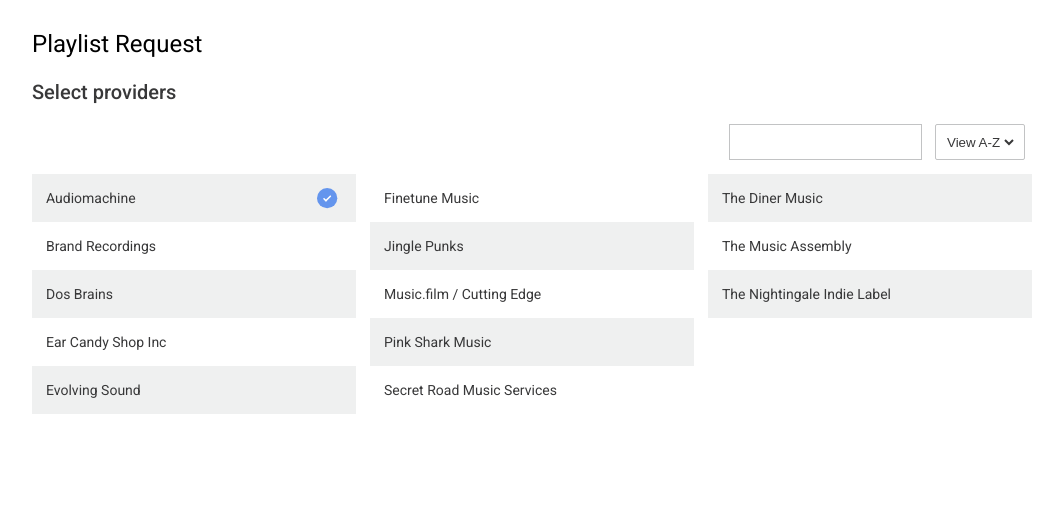
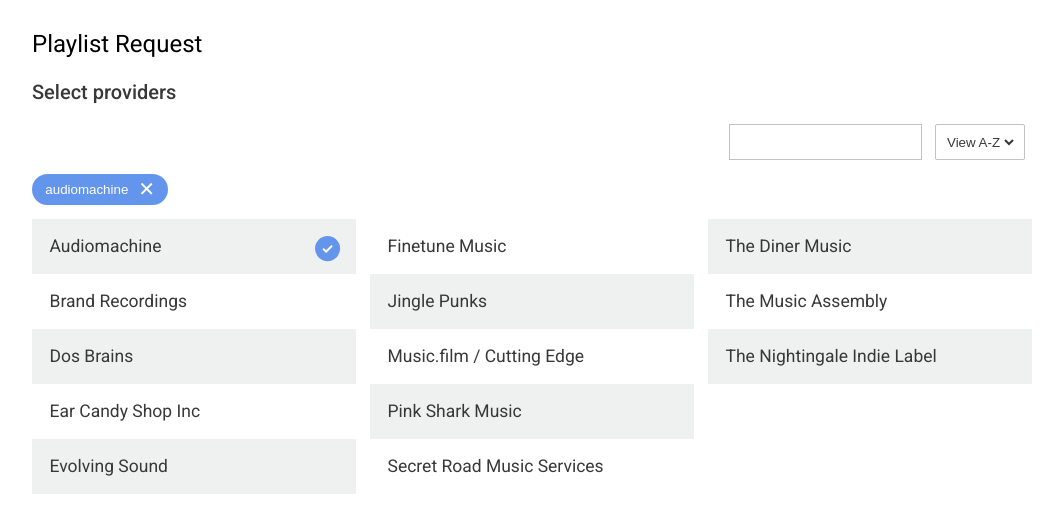
Before and after one commit to edpe/playlist-request, an Angular app: page / in a window 1280 px wide. Both pictures are taken after a click on the label "Audiomachine". Shown: the top 532 px of the page, without its empty margins (108-1171 px from the left). Built offline with nearby package versions, Linux system fonts and the light colour scheme.

Commit message:
feat: providers can be selected and deselected

```diff
--- a/src/app/mock-providers.ts
+++ b/src/app/mock-providers.ts
@@ -1,17 +1,17 @@
 import { Provider } from './provider';
 
 export const PROVIDERS: Provider[] = [
-  { id: 1, title: 'ear candy shop inc' },
-  { id: 2, title: 'the nightingale indie label' },
-  { id: 3, title: 'evolving sound' },
-  { id: 4, title: 'jingle punks' },
-  { id: 5, title: 'music.film / cutting edge' },
-  { id: 6, title: 'pink shark music' },
-  { id: 7, title: 'secret road music services' },
-  { id: 8, title: 'brand recordings' },
-  { id: 9, title: 'dos brains' },
-  { id: 10, title: 'the diner music' },
-  { id: 11, title: 'audiomachine' },
-  { id: 12, title: 'the music assembly' },
-  { id: 13, title: 'finetune music' },
+  { id: 1, title: 'ear candy shop inc', selected: false },
+  { id: 2, title: 'the nightingale indie label', selected: false },
+  { id: 3, title: 'evolving sound', selected: false },
+  { id: 4, title: 'jingle punks', selected: false },
+  { id: 5, title: 'music.film / cutting edge', selected: false },
+  { id: 6, title: 'pink shark music', selected: false },
+  { id: 7, title: 'secret road music services', selected: false },
+  { id: 8, title: 'brand recordings', selected: false },
+  { id: 9, title: 'dos brains', selected: false },
+  { id: 10, title: 'the diner music', selected: false },
+  { id: 11, title: 'audiomachine', selected: false },
+  { id: 12, title: 'the music assembly', selected: false },
+  { id: 13, title: 'finetune music', selected: false },
 ];
--- a/src/app/provider.ts
+++ b/src/app/provider.ts
@@ -1,4 +1,5 @@
 export interface Provider {
   id: number;
   title: string;
+  selected: boolean;
 }
--- a/src/app/providers/providers.component.css
+++ b/src/app/providers/providers.component.css
@@ -6,37 +6,6 @@
 
 h2 {
   color: #383839;
-}
-
-@media (min-width: 640px) {
-  .providers {
-    column-count: 2;
-  }
-}
-
-@media (min-width: 1080px) {
-  .providers {
-    column-count: 3;
-  }
-}
-
-.providers > li:nth-child(odd) {
-  background: #eff0f0;
-}
-
-.providers > li:hover {
-  background: #cddeee;
-}
-
-.provider {
-  display: inline-block;
-  justify-self: center;
-  cursor: pointer;
-  position: relative;
-  width: 90%;
-  padding: 1em;
-  color: #383839;
-  align-items: center;
 }
 
 .searchBar {
@@ -73,6 +42,38 @@ h2 {
   clip: rect(1px, 1px, 1px, 1px);
 }
 
+@media (min-width: 640px) {
+  .providers {
+    column-count: 2;
+  }
+}
+
+@media (min-width: 1080px) {
+  .providers {
+    column-count: 3;
+  }
+}
+
+.providers > li:nth-child(odd) {
+  background: #eff0f0;
+}
+
+.providers > li:hover {
+  background: #cddeee;
+}
+
+.provider {
+  display: inline-block;
+  justify-self: center;
+  cursor: pointer;
+  position: relative;
+  width: 90%;
+  padding: 1em;
+  color: #383839;
+  align-items: center;
+  font-size: 1.25em;
+}
+
 .provider input:checked + .customCheckbox {
   position: absolute;
   right: 0;
@@ -84,3 +85,41 @@ h2 {
   background-repeat: no-repeat;
   flex-shrink: 0;
 }
+
+.selectedProviders {
+  list-style-type: none;
+  padding: 0;
+  display: flex;
+  flex-direction: row;
+  flex-wrap: wrap;
+  align-items: center;
+  margin-top: 1em;
+}
+
+.selectedProvider {
+  background-color: #6495ed;
+  border-radius: 25px;
+  margin-right: 0.5em;
+  align-items: center;
+}
+
+.selectedProvider:hover {
+  background-color: #5c85d6;
+}
+
+.selectedProvider > button {
+  display: flex;
+  align-items: center;
+  background-color: transparent;
+  border: none;
+  color: #fff;
+  padding: 0.25em 1em;
+  cursor: pointer;
+}
+
+.selectedProvider > button:after {
+  content: "\2715";
+  color: #fff;
+  font-size: 1.5em;
+  padding-left: 0.5em;
+}
--- a/src/app/providers/providers.component.html
+++ b/src/app/providers/providers.component.html
@@ -19,6 +19,24 @@
   </div>
 </section>
 
+<section id="selectedProviders">
+  <ul class="selectedProviders">
+    <li
+      class="selectedProvider"
+      *ngFor="let selectedProvider of selectedProviders"
+    >
+      <button
+        class="removeProvider"
+        (click)="removeProvider(selectedProvider)"
+        [attr.aria-label]="'Remove provider ' + selectedProvider.title"
+      >
+        {{ selectedProvider.title }}
+      </button>
+    </li>
+  </ul>
+</section>
+
+<section id="providerList">
   <ul class="providers">
     <li
       *ngFor="
@@ -28,9 +46,16 @@
       "
     >
       <label class="provider">
-      <input class="visuallyHidden" type="checkbox" id="{{ provider.id }}" />
+        <input
+          class="visuallyHidden"
+          type="checkbox"
+          id="{{ provider.id }}"
+          (change)="addOrRemoveProviders(provider)"
+          [checked]="provider.selected"
+        />
         <span class="customCheckbox"></span>
         {{ provider.title | titlecase }}
       </label>
     </li>
   </ul>
+</section>
--- a/src/app/providers/providers.component.ts
+++ b/src/app/providers/providers.component.ts
@@ -11,6 +11,7 @@ export class ProvidersComponent implements OnInit {
   providers: Provider[] = [];
   providerTitle = '';
   sortDirection = 'ascending';
+  selectedProviders: Provider[] = [];
 
   constructor(private providersService: ProvidersService) {}
 
@@ -22,6 +23,25 @@ export class ProvidersComponent implements OnInit {
     this.sortDirection = sortDirection;
   }
 
+  addOrRemoveProviders(provider: Provider): void {
+    if (this.selectedProviders.includes(provider)) {
+      this.selectedProviders = this.selectedProviders.filter(
+        (p) => p.id !== provider.id
+      );
+      provider.selected = false;
+    } else {
+      this.selectedProviders.push(provider);
+      provider.selected = true;
+    }
+  }
+
+  removeProvider(selectedProvider: Provider): void {
+    this.selectedProviders = this.selectedProviders.filter(
+      (p) => p.id !== selectedProvider.id
+    );
+    selectedProvider.selected = false;
+  }
+
   ngOnInit(): void {
     this.getProviders();
   }
--- a/src/index.html
+++ b/src/index.html
@@ -1,14 +1,20 @@
-<!doctype html>
+<!DOCTYPE html>
 <html lang="en">
   <head>
-  <meta charset="utf-8">
+    <meta charset="utf-8" />
     <title>PlaylistRequest</title>
-  <base href="/">
-  <meta name="viewport" content="width=device-width, initial-scale=1">
-  <link rel="icon" type="image/x-icon" href="favicon.ico">
-  <link rel="preconnect" href="https://fonts.gstatic.com">
-  <link href="https://fonts.googleapis.com/css2?family=Roboto:wght@300;400;500&display=swap" rel="stylesheet">
-  <link href="https://fonts.googleapis.com/icon?family=Material+Icons" rel="stylesheet">
+    <base href="/" />
+    <meta name="viewport" content="width=device-width, initial-scale=1" />
+    <link rel="icon" type="image/x-icon" href="favicon.ico" />
+    <link rel="preconnect" href="https://fonts.gstatic.com" />
+    <link
+      href="https://fonts.googleapis.com/css2?family=Roboto:wght@300;400;500&display=swap"
+      rel="stylesheet"
+    />
+    <link
+      href="https://fonts.googleapis.com/icon?family=Material+Icons"
+      rel="stylesheet"
+    />
   </head>
   <body class="mat-typography">
     <app-root></app-root>
```
Lines whose indentation alone changed are shown as unchanged.
